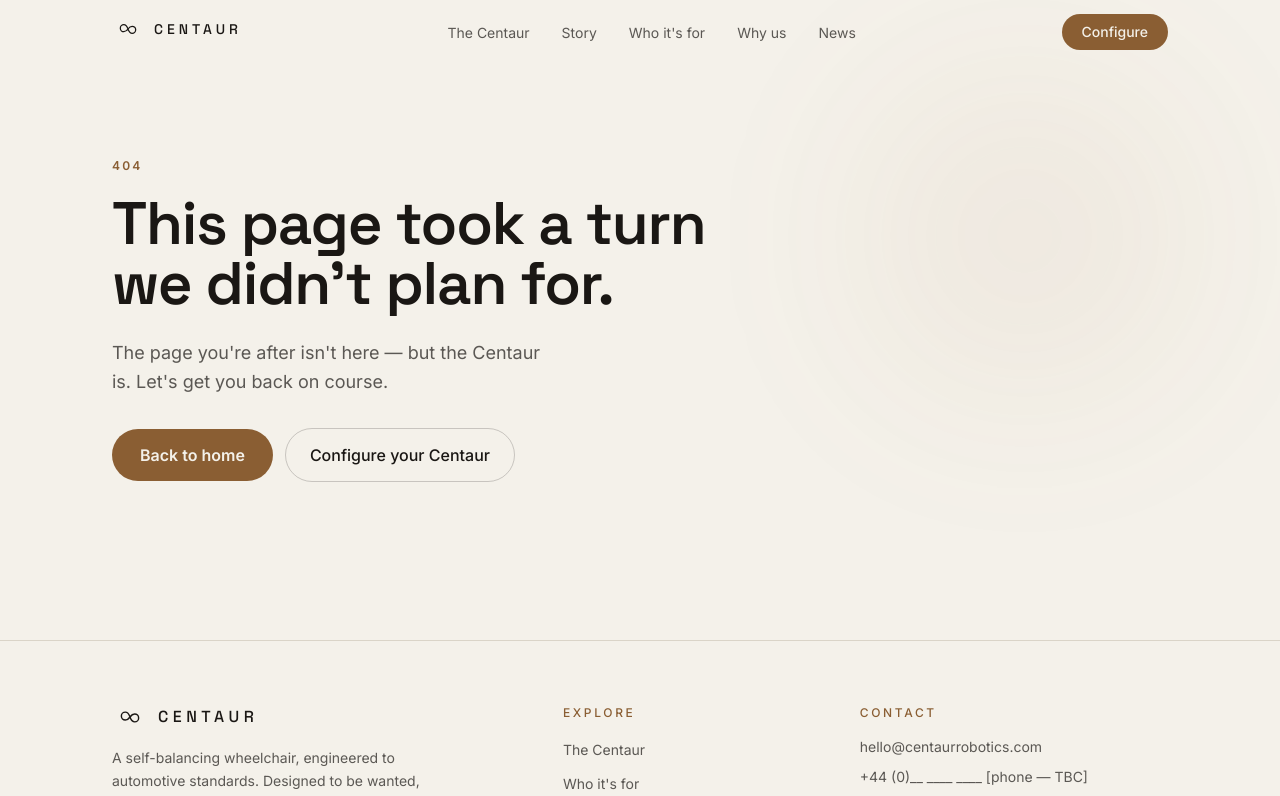
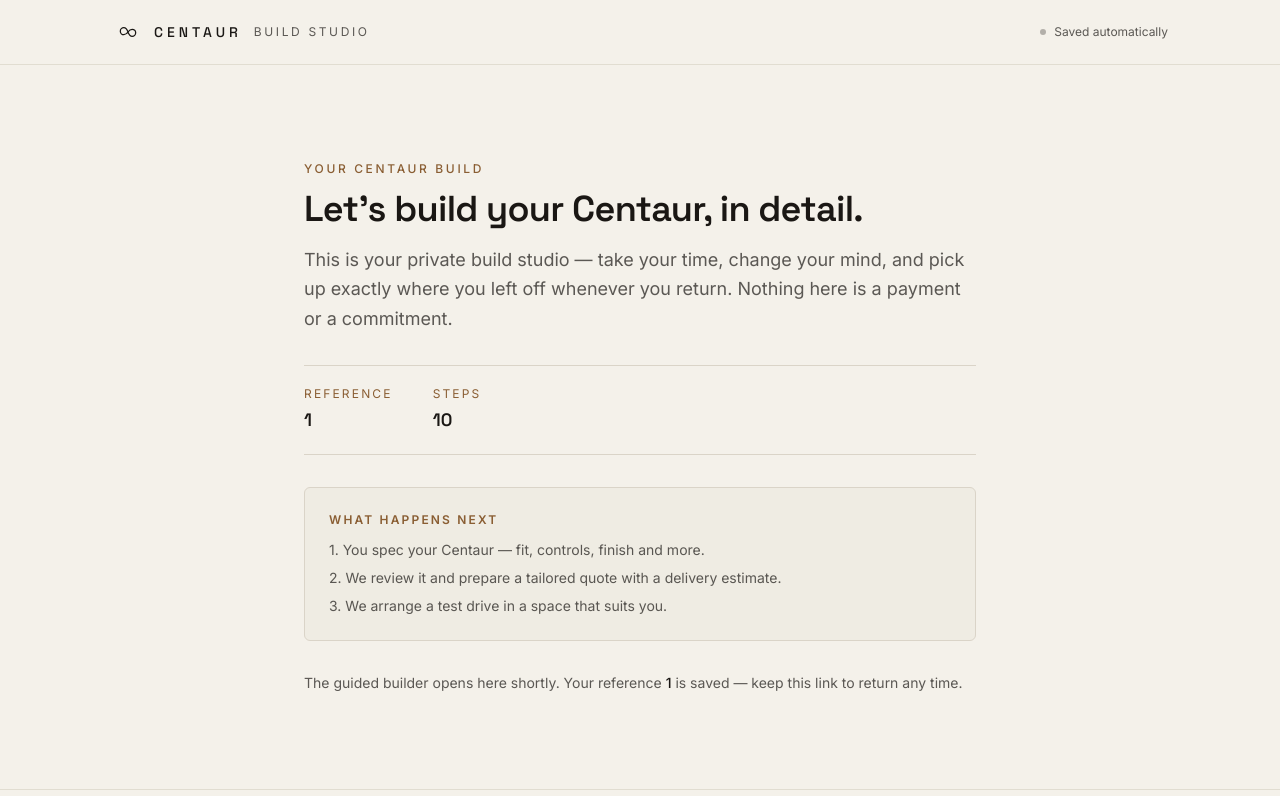
Before and after one commit to cierankelly01-code/CENT, a Next.js app: page /build/1 in a window 1280 px wide. Before the commit this address had no page. Shown: the top 796 px of the page. Built offline with nearby package versions, Linux system fonts and the light colour scheme.

Commit message:
Deep build configurator PR 3: Build Studio shell (#8)
Standalone Studio chrome: path-gated marketing chrome, branded /build layout with live save indicator, capability-linked welcome landing, noindex + robots disallow. Built to WCAG AA by construction. CodeRabbit feedback addressed.

```diff
--- a/app/layout.tsx
+++ b/app/layout.tsx
@@ -1,9 +1,7 @@
 import type { Metadata } from "next";
 import { Space_Grotesk, Inter } from "next/font/google";
 import "./globals.css";
-import Nav from "@/components/Nav";
-import Footer from "@/components/Footer";
-import ScrollProgress from "@/components/ScrollProgress";
+import MarketingChrome from "@/components/MarketingChrome";
 
 const spaceGrotesk = Space_Grotesk({
   subsets: ["latin"],
@@ -81,10 +79,7 @@
         >
           Skip to content
         </a>
-        <ScrollProgress />
-        <Nav />
-        {children}
-        <Footer />
+        <MarketingChrome>{children}</MarketingChrome>
       </body>
     </html>
   );
--- a/app/robots.ts
+++ b/app/robots.ts
@@ -2,7 +2,7 @@
 
 export default function robots(): MetadataRoute.Robots {
   return {
-    rules: { userAgent: "*", allow: "/", disallow: "/privacy" },
+    rules: { userAgent: "*", allow: "/", disallow: ["/privacy", "/build"] },
     sitemap: "https://centaurrobotics.com/sitemap.xml",
   };
 }
--- /dev/null
+++ b/components/MarketingChrome.tsx
@@ -0,0 +1,28 @@
+"use client";
+
+import { usePathname } from "next/navigation";
+import Nav from "@/components/Nav";
+import Footer from "@/components/Footer";
+import ScrollProgress from "@/components/ScrollProgress";
+
+/**
+ * Wraps the marketing chrome (scroll progress, nav, footer) around the page — except in the
+ * Build Studio (`/build/*`), which is a standalone, capability-linked experience with its own
+ * chrome (see app/build/layout.tsx). Keeps a single root layout while letting the Studio feel
+ * like its own thing we send a customer.
+ */
+export default function MarketingChrome({ children }: { children: React.ReactNode }) {
+  const pathname = usePathname();
+  const isStudio = pathname === "/build" || pathname?.startsWith("/build/") === true;
+
+  if (isStudio) return <>{children}</>;
+
+  return (
+    <>
+      <ScrollProgress />
+      <Nav />
+      {children}
+      <Footer />
+    </>
+  );
+}
--- /dev/null
+++ b/components/studio/StudioStatus.tsx
@@ -0,0 +1,60 @@
+"use client";
+
+import { createContext, useContext, useState } from "react";
+
+// Save-status for the Build Studio. The layout's header shows a live indicator; later PRs
+// (autosave wiring) flip the state as the customer's progress is persisted server-side.
+
+export type SaveState = "idle" | "saving" | "saved" | "error";
+
+type StudioStatusContextValue = {
+  state: SaveState;
+  setState: (next: SaveState) => void;
+};
+
+const StudioStatusContext = createContext<StudioStatusContextValue | null>(null);
+
+export function StudioStatusProvider({ children }: { children: React.ReactNode }) {
+  const [state, setState] = useState<SaveState>("idle");
+  return (
+    <StudioStatusContext.Provider value={{ state, setState }}>
+      {children}
+    </StudioStatusContext.Provider>
+  );
+}
+
+export function useStudioStatus(): StudioStatusContextValue {
+  const ctx = useContext(StudioStatusContext);
+  if (!ctx) {
+    throw new Error("useStudioStatus must be used within a StudioStatusProvider");
+  }
+  return ctx;
+}
+
+const LABELS: Record<SaveState, string> = {
+  idle: "Saved automatically",
+  saving: "Saving…",
+  saved: "All changes saved",
+  error: "Couldn’t save — we’ll keep trying",
+};
+
+const DOT: Record<SaveState, string> = {
+  idle: "bg-ink/30",
+  saving: "bg-bronze animate-pulse motion-reduce:animate-none",
+  saved: "bg-bronze-deep",
+  error: "bg-bronze-deep",
+};
+
+/** Compact, polite live region announcing save state. */
+export function SaveIndicator() {
+  const { state } = useStudioStatus();
+  return (
+    <p
+      aria-live="polite"
+      className="flex items-center gap-2 font-sans text-xs text-ink/70"
+    >
+      <span className={`h-1.5 w-1.5 rounded-full ${DOT[state]}`} aria-hidden />
+      {LABELS[state]}
+    </p>
+  );
+}
--- /dev/null
+++ b/components/studio/StudioWelcome.tsx
@@ -0,0 +1,58 @@
+import { BUILD_STEP_COUNT } from "@/lib/configurator/options";
+
+/**
+ * Studio landing for a capability link. Shell milestone: presents the build reference and what
+ * happens next. The step-by-step builder + email confirmation are wired in the next PRs.
+ */
+export default function StudioWelcome({ reference }: { reference: string }) {
+  return (
+    <div className="container-edge py-16 md:py-24">
+      <div className="mx-auto max-w-2xl">
+        <p className="eyebrow">Your Centaur build</p>
+        <h1 className="mt-3 font-display text-3xl font-semibold tracking-[-0.02em] text-ink sm:text-4xl">
+          Let’s build your Centaur, in detail.
+        </h1>
+        <p className="mt-4 font-sans text-lg leading-relaxed text-ink/70">
+          This is your private build studio — take your time, change your mind, and pick up exactly
+          where you left off whenever you return. Nothing here is a payment or a commitment.
+        </p>
+
+        <dl className="mt-8 flex flex-wrap gap-x-10 gap-y-4 border-y border-mist py-5">
+          <div>
+            <dt className="font-sans text-xs uppercase tracking-[0.18em] text-bronze-deep">
+              Reference
+            </dt>
+            <dd className="mt-1 font-display text-lg font-semibold tracking-[0.02em] text-ink">
+              {reference}
+            </dd>
+          </div>
+          <div>
+            <dt className="font-sans text-xs uppercase tracking-[0.18em] text-bronze-deep">
+              Steps
+            </dt>
+            <dd className="mt-1 font-display text-lg font-semibold text-ink">
+              {BUILD_STEP_COUNT}
+            </dd>
+          </div>
+        </dl>
+
+        <div className="mt-8 rounded-md border border-mist bg-mist/20 p-5 sm:p-6">
+          <p className="font-sans text-xs font-semibold uppercase tracking-[0.18em] text-bronze-deep">
+            What happens next
+          </p>
+          <ol className="mt-3 space-y-2 font-sans text-sm text-ink/70">
+            <li>1. You spec your Centaur — fit, controls, finish and more.</li>
+            <li>2. We review it and prepare a tailored quote with a delivery estimate.</li>
+            <li>3. We arrange a test drive in a space that suits you.</li>
+          </ol>
+        </div>
+
+        <p className="mt-8 font-sans text-sm text-ink/70">
+          The guided builder opens here shortly. Your reference{" "}
+          <span className="font-medium text-ink">{reference}</span> is saved — keep this link to
+          return any time.
+        </p>
+      </div>
+    </div>
+  );
+}
```
Also changed, not shown: app/build/[ref]/page.tsx (added), app/build/layout.tsx (added).
